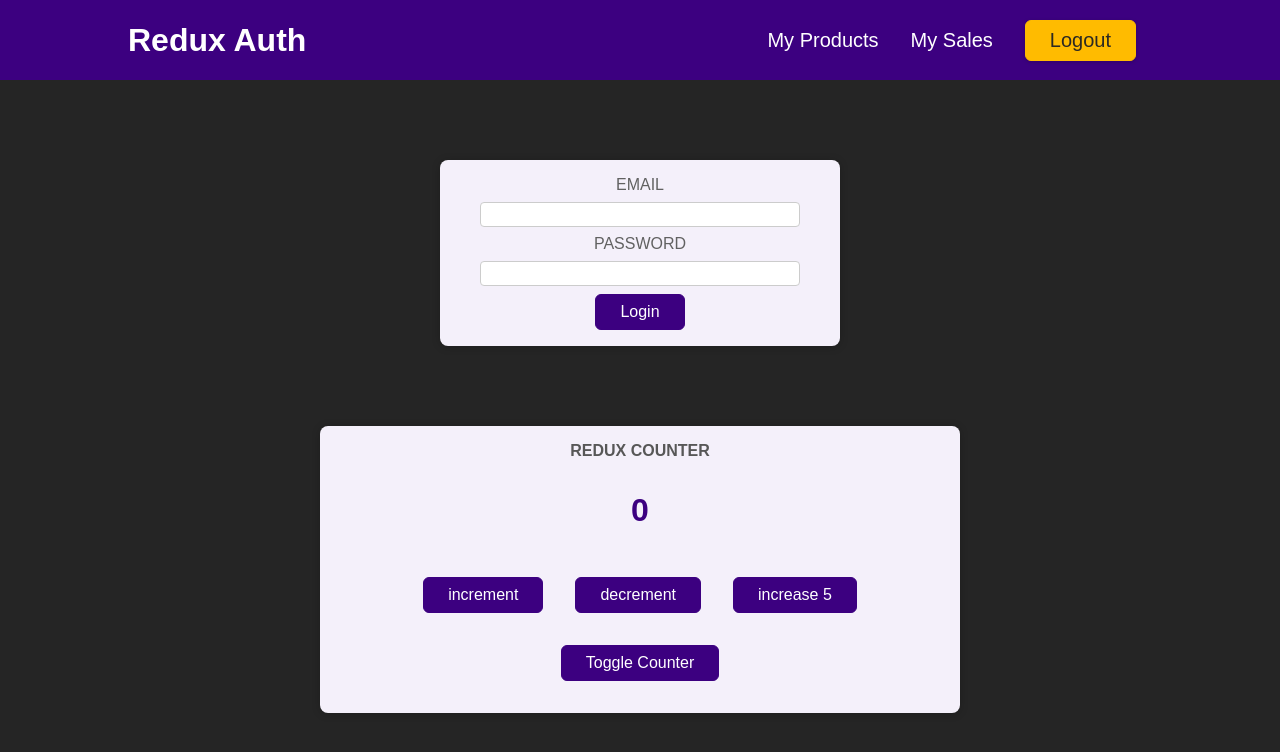
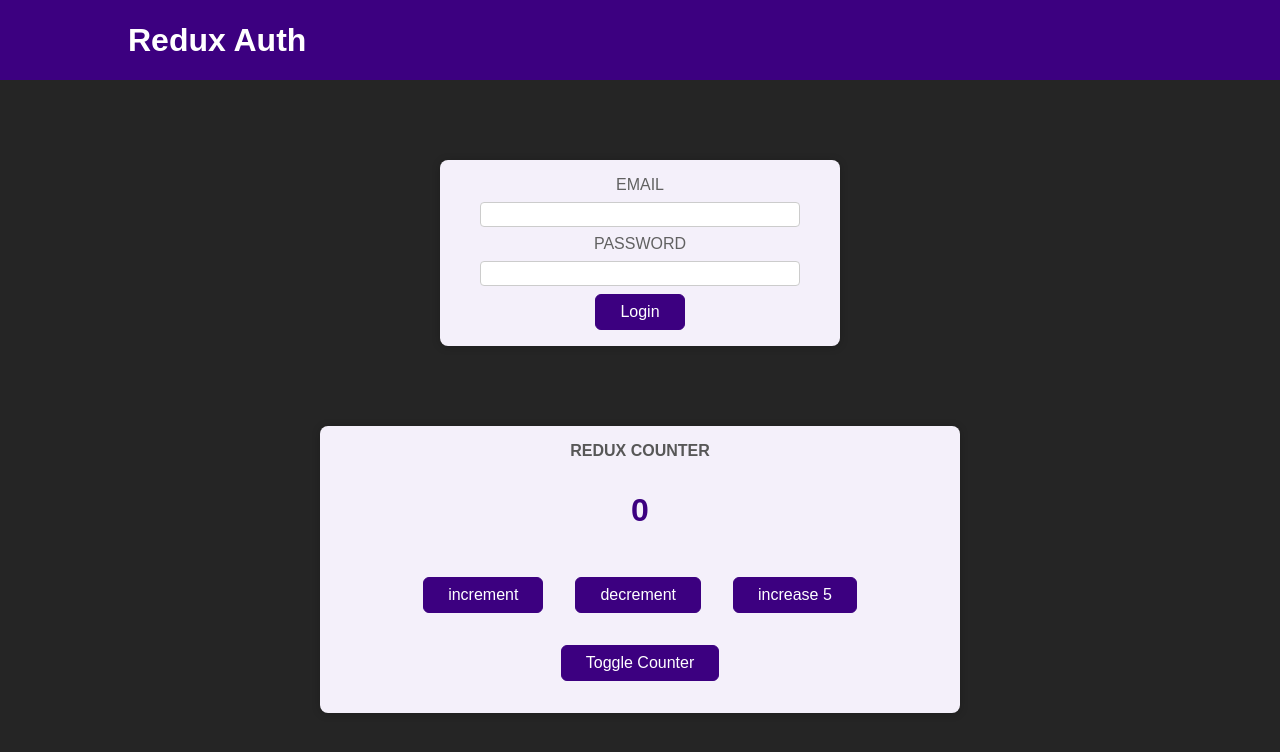
Before and after one commit to SepantaJoshani/Redux-Train, a React (Create React App) app: page / in a window 1280 px wide. Shown: the top 752 px of the page. Built offline with nearby package versions, Linux system fonts and the light colour scheme.

Commit message:
login-logout(without-verification)

```diff
--- a/src/App.js
+++ b/src/App.js
@@ -2,13 +2,17 @@
 import Counter from './components/Counter';
 import Header from './components/Header'
 import Auth from './components/Auth'
+import { useSelector } from 'react-redux';
+import UserProfile from './components/UserProfile'
+
 
 
 function App() {
+  const showAuth = useSelector(state => state.auth.isAuth )
   return (
     <Fragment>
      <Header />
-     <Auth />
+     {showAuth ? <UserProfile /> :<Auth />}
       <Counter />
     </Fragment>
 
--- a/src/components/Auth.js
+++ b/src/components/Auth.js
@@ -1,10 +1,22 @@
+import { useDispatch } from 'react-redux';
 import classes from './Auth.module.css';
+import { authActions } from '../store/';
 
 const Auth = () => {
+
+  const dispatch = useDispatch()
+
+
+
+const submitHandler = (event)=>{
+  event.preventDefault()
+  dispatch(authActions.login())
+}
+
   return (
     <main className={classes.auth}>
       <section>
-        <form>
+        <form onSubmit={submitHandler}>
           <div className={classes.control}>
             <label htmlFor='email'>Email</label>
             <input type='email' id='email' />
@@ -13,7 +25,7 @@
             <label htmlFor='password'>Password</label>
             <input type='password' id='password' />
           </div>
-          <button>Login</button>
+          <button >Login</button>
         </form>
       </section>
     </main>
--- a/src/components/Header.js
+++ b/src/components/Header.js
@@ -1,22 +1,36 @@
-import classes from './Header.module.css';
+import {  useDispatch, useSelector } from "react-redux";
+import { authActions } from "../store";
+import classes from "./Header.module.css";
+
 
 const Header = () => {
+const showAuth = useSelector(state => state.auth.isAuth)
+const dispatch = useDispatch()
+
+const logOutHandler = ()=>{
+  dispatch(authActions.logout())
+}
+
+
+  const headerContent = (
+    <nav>
+      <ul>
+        <li>
+          <a href="/">My Products</a>
+        </li>
+        <li>
+          <a href="/">My Sales</a>
+        </li>
+        <li>
+          <button onClick={logOutHandler}>Logout</button>
+        </li>
+      </ul>
+    </nav>
+  );
   return (
     <header className={classes.header}>
       <h1>Redux Auth</h1>
-      <nav>
-        <ul>
-          <li>
-            <a href='/'>My Products</a>
-          </li>
-          <li>
-            <a href='/'>My Sales</a>
-          </li>
-          <li>
-            <button>Logout</button>
-          </li>
-        </ul>
-      </nav>
+      {showAuth &&headerContent}
     </header>
   );
 };
```
